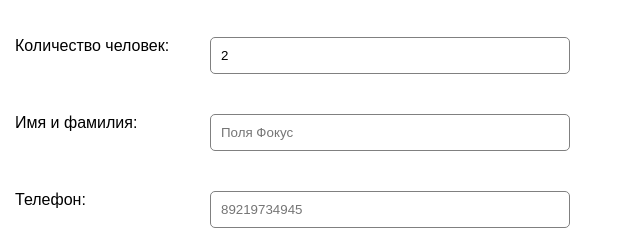
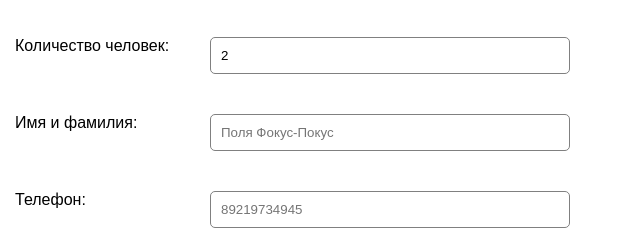
Before and after one commit to irnbru-dev/Baloon, a plain HTML site: page index.html in a window 1280 px wide. Shown: the part 1550-1789 px from the top of the page, 640-1280 px from the left. Drawn offline with Linux system fonts and the light colour scheme.

Commit message:
фокус-покус

```diff
--- a/index.html
+++ b/index.html
@@ -106,7 +106,7 @@
 	    	    		</div>
 	    	    		<div class="row">
 	    	    			<div class="col-4"><label for="name">Имя и фамилия:</label></div>
-	    	    			<div class="col-8"><input id="name" type="text" placeholder="Поля Фокус"></div>
+	    	    			<div class="col-8"><input id="name" type="text" placeholder="Поля Фокус-Покус"></div>
 	    	    		</div>
 	    	    		<div class="row">
 	    	    			<div class="col-4"><label for="phone">Телефон:</label></div>
```
